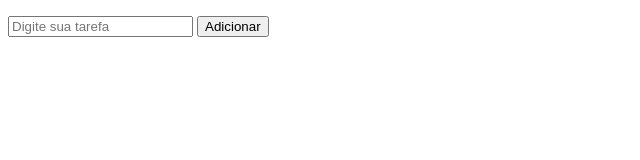
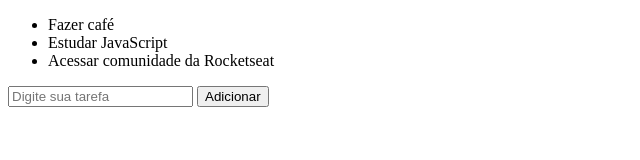
Before and after one commit to faelfer/simple-todos, a plain HTML site: page index.html in a window 1280 px wide. Shown: the whole page, without its empty margins (0-640 px from the left). Drawn offline with Linux system fonts and the light colour scheme.

Commit message:
rendering todos and Closed #1

```diff
--- a/index.html
+++ b/index.html
@@ -7,7 +7,7 @@
 	<title>Document</title>
 </head>
 <body>
-	<div>
+	<div id="app">
 		<ul>
 
 		</ul>
--- a/toDos.js
+++ b/toDos.js
@@ -7,3 +7,15 @@ var toDos = [
 	'Estudar JavaScript',
 	'Acessar comunidade da Rocketseat'
 ]
+
+function renderToDos() {
+	for (toDo of toDos) {
+		var toDoElement = document.createElement('li');
+		var toDoText = document.createTextNode(toDo);
+
+		toDoElement.appendChild(toDoText);
+		listElement.appendChild(toDoElement);
+	}
+}
+
+renderToDos();
```
